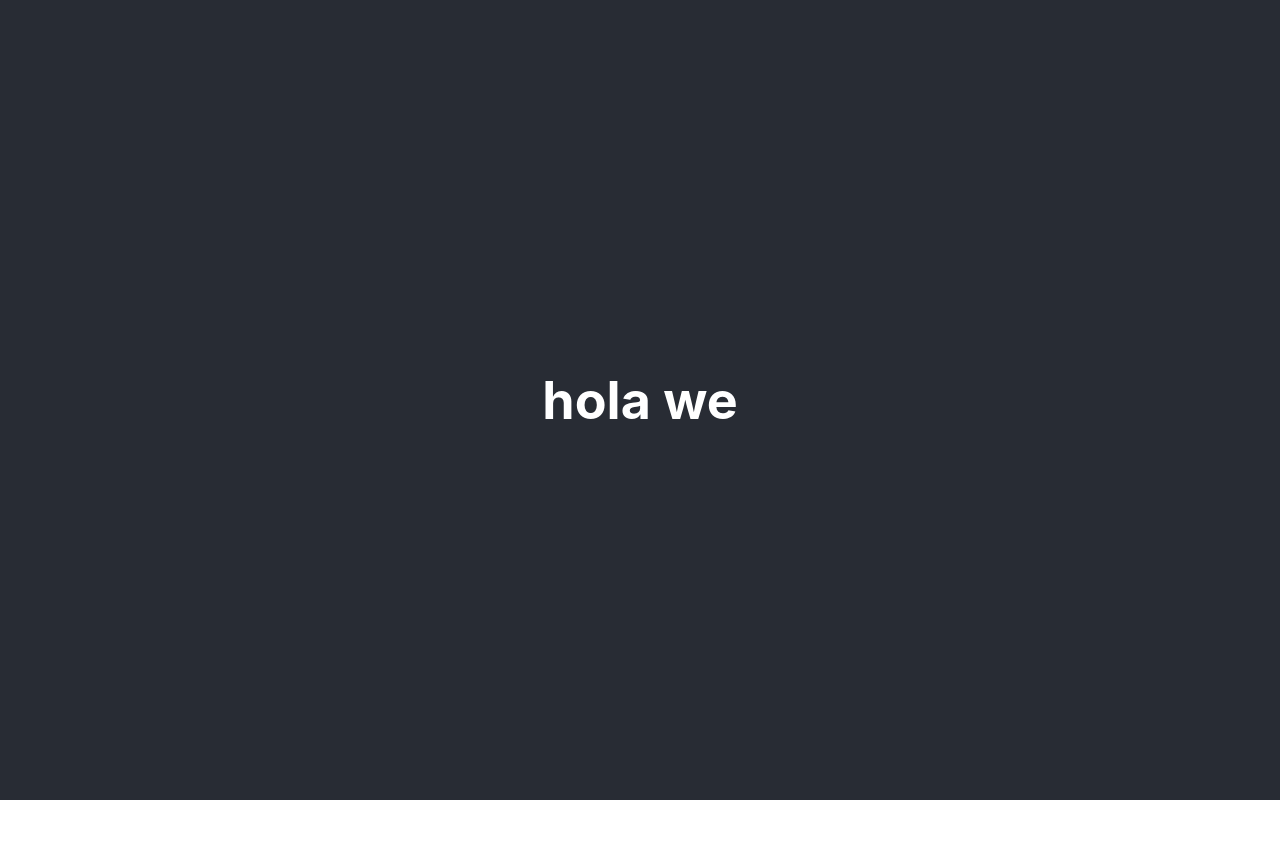
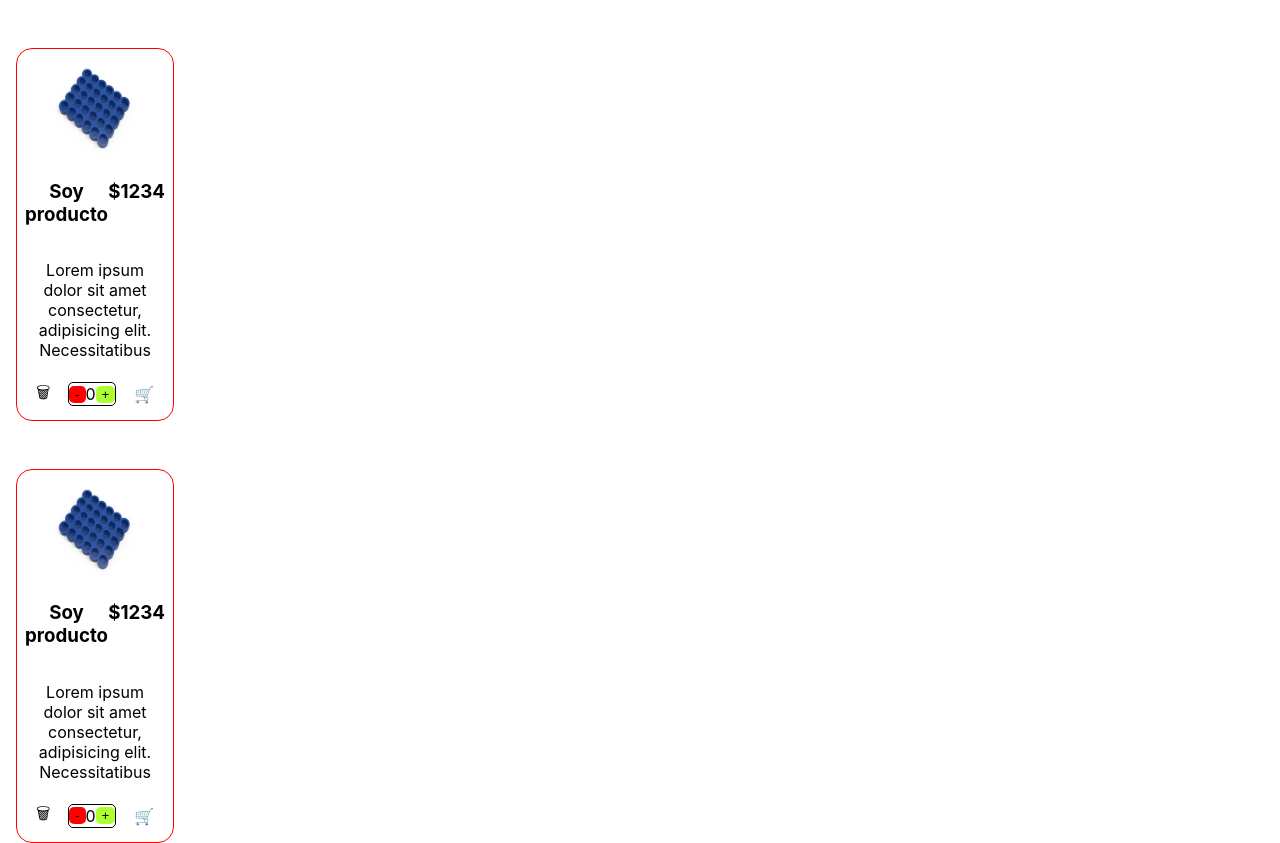
Before and after one commit to F-Scienza/mementica3D, a React (Create React App) app: page / in a window 1280 px wide. Before the commit the page ends 800 px from the top, so only its background shows below. Built offline with nearby package versions, Linux system fonts and the light colour scheme.

Commit message:
folders, card styles

```diff
--- a/src/App.css
+++ b/src/App.css
@@ -1,16 +1,5 @@
 .App {
   text-align: center;
-}
-
-.App-logo {
-  height: 40vmin;
-  pointer-events: none;
-}
-
-@media (prefers-reduced-motion: no-preference) {
-  .App-logo {
-    animation: App-logo-spin infinite 20s linear;
-  }
 }
 
 .App-header {
--- a/src/App.js
+++ b/src/App.js
@@ -1,13 +1,12 @@
 import './App.css';
-
+import { Card } from './Components/Card/'
 function App() {
   return (
-    <div className="App">
-      <header className="App-header">
-        <h1>hola we</h1>
-      </header>
-    </div>
-  );
+		<div className="App">
+				<Card />
+				<Card />
+		</div>
+	);
 }
 
 export default App;
--- /dev/null
+++ b/src/Components/Card/card.css
@@ -0,0 +1,62 @@
+.Card-Container{
+    width: 140px;
+    height: auto;
+    padding: .5em;
+    border: 1px solid red;
+    background-color: white;
+    color: black;
+    border-radius: 1em;
+    margin-top: 3em;
+    margin-left: 1em;
+    display: grid;
+    grid-template-areas:
+    " img img img "
+    " img img img "
+    " img img img "
+    " title . price "
+    " p    p    p  "
+    " chart chart chart"
+    ;
+}
+.product-img{
+    grid-area: img;
+}
+img{
+    height: 100px;
+    width: 140px;
+}
+.title{
+    grid-area: title;
+}
+.price{
+    grid-area: price;
+}
+.description{
+    grid-area: p;
+}
+.chart{
+    grid-area: chart;
+    display: flex;
+    justify-content: space-around;
+    align-items: center;
+    height: 2em;
+    padding: 2px;
+}
+.chart-btn{
+    display: flex;
+    align-items: center;
+    height: 22px;
+    width: auto;
+    border: 1px solid black;
+    border-radius: 5px;
+}
+button{
+    border-style: none;
+    border-radius: 5px;
+}
+.less{
+    background-color: red;
+}
+.plus{
+    background-color: greenyellow;
+}
--- /dev/null
+++ b/src/Components/Card/index.jsx
@@ -0,0 +1,29 @@
+import React from 'react';
+import './card.css'
+import imagenEjemplo from '../../Images/producto05.jpg';
+function Card() {
+    return (
+			<div className="Card-Container">
+				<div className="product-img">
+					<img src={imagenEjemplo} alt="imagen de ejemplo" />
+				</div>
+				<h3 className="title">Soy producto</h3>
+				<h3 className="price">$1234</h3>
+				<p className='description'>
+					Lorem ipsum dolor sit amet consectetur, adipisicing elit.
+					Necessitatibus
+				</p>
+				<div className='chart'>
+                    🗑
+                    <div className='chart-btn'>
+                        <button className='less'> - </button>
+                        <p>0</p>
+                        <button className='plus'> + </button>
+                    </div>
+                    🛒
+                </div>
+			</div>
+		);
+}
+
+export { Card };
```
Also changed, not shown: src/Images/producto05.jpg (added).
